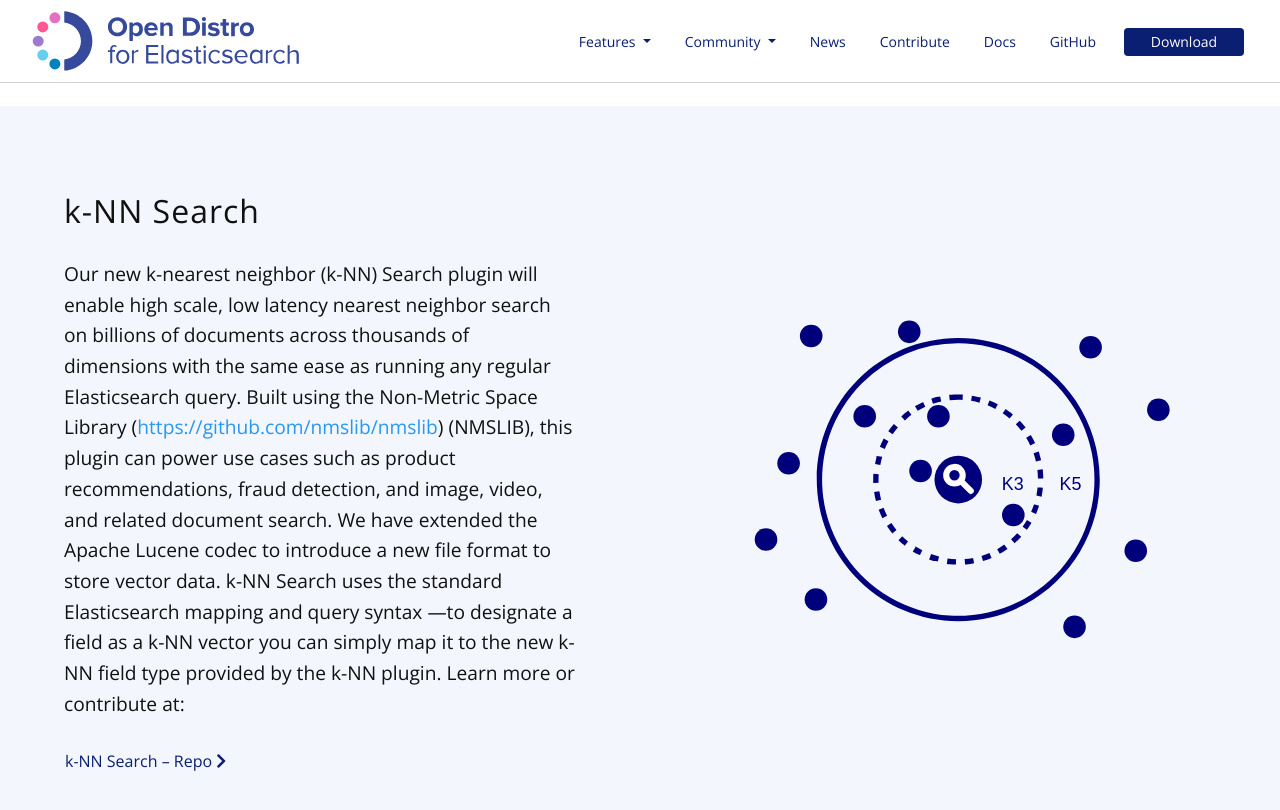
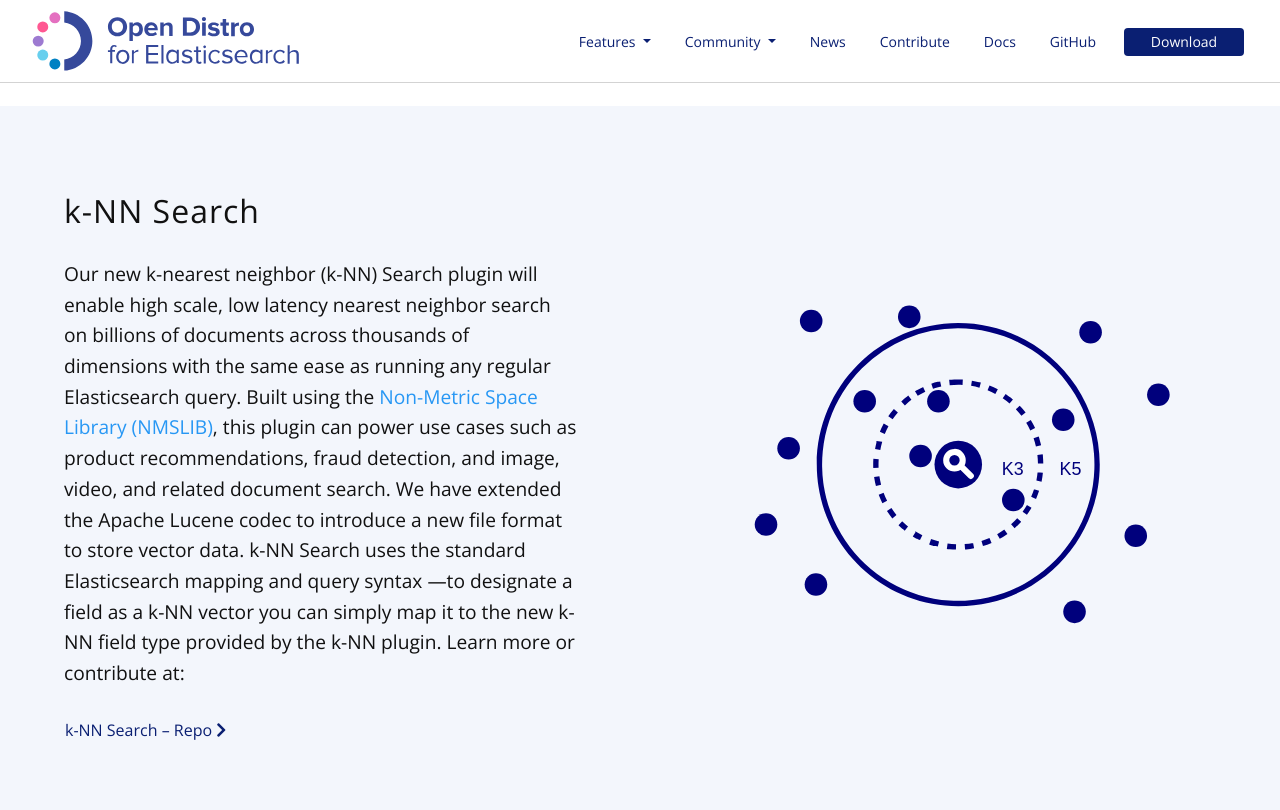
Before and after one commit to opendistro/for-elasticsearch, a Jekyll site: the page built from features/comingsoon.md, in a window 1280 px wide and 900 px high, scrolled down 530 px. Shown: the top 810 px of the window. Built offline with Jekyll 4.4.1, drawn with Linux system fonts in a browser that asks for light colours.

Commit message:
Link update (#26)
* K-nn updates to coming soon

* Update K-nn-2.png

* update image

* Update K-nn-2.svg

* Update comingsoon.yaml

* move images

* Update comingsoon.yaml

* Update comingsoon.yaml

* Update comingsoon.yaml

* Update comingsoon.yaml

* Update comingsoon.yaml

```diff
--- a/_data/pages/es/comingsoon.yaml
+++ b/_data/pages/es/comingsoon.yaml
@@ -9,7 +9,7 @@
 features:
 
   - title: k-NN Search
-    content: Our new k-nearest neighbor (k-NN) Search plugin will enable high scale, low latency nearest neighbor search on billions of documents across thousands of dimensions with the same ease as running any regular Elasticsearch query. Built using the Non-Metric Space Library (<a href="https://github.com/nmslib/nmslib">https://github.com/nmslib/nmslib</a>) (NMSLIB), this plugin can power use cases such as product recommendations, fraud detection, and image, video, and related document search. We have extended the Apache Lucene codec to introduce a new file format to store vector data. k-NN Search uses the standard Elasticsearch mapping and query syntax —to designate a field as a k-NN vector you can simply map it to the new k-NN field type provided by the k-NN plugin. Learn more or contribute at&#58;
+    content: Our new k-nearest neighbor (k-NN) Search plugin will enable high scale, low latency nearest neighbor search on billions of documents across thousands of dimensions with the same ease as running any regular Elasticsearch query. Built using the <a href="https://github.com/nmslib/nmslib">Non-Metric Space Library (NMSLIB)</a>, this plugin can power use cases such as product recommendations, fraud detection, and image, video, and related document search. We have extended the Apache Lucene codec to introduce a new file format to store vector data. k-NN Search uses the standard Elasticsearch mapping and query syntax —to designate a field as a k-NN vector you can simply map it to the new k-NN field type provided by the k-NN plugin. Learn more or contribute at&#58;
     img: "/assets/media/illustrations/K-nn-2.svg"
     action_learn:
       label: 'k-NN Search – Repo'
```
